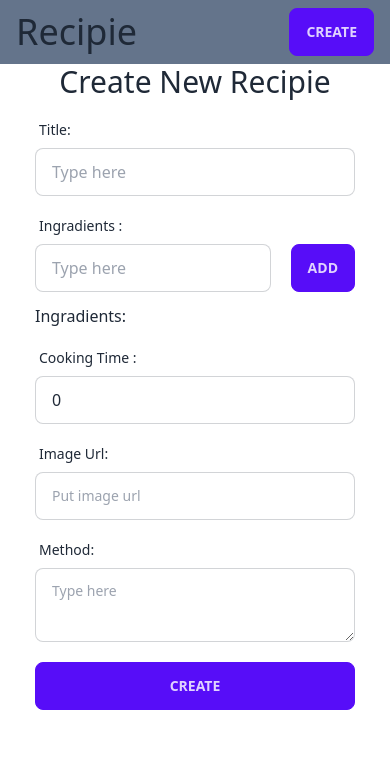
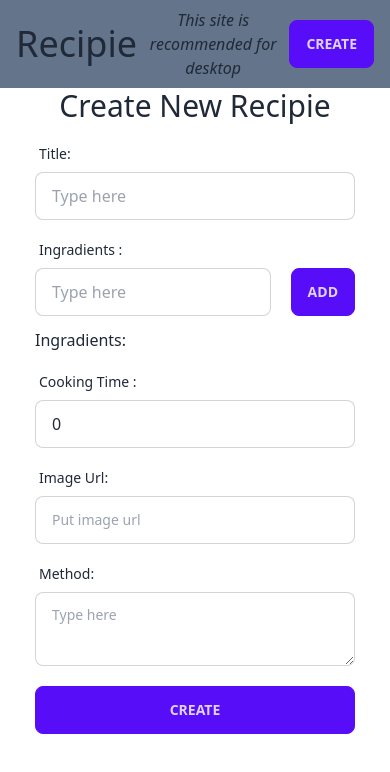
Before and after one commit to odilovweb/recepies-app, a React (Vite) app: page /create in a window 390 px wide. Shown: the top 772 px of the page. Built offline with nearby package versions, Linux system fonts and the light colour scheme.

Commit message:
Added Responsive

```diff
--- a/src/Layouts/RooterLayout.jsx
+++ b/src/Layouts/RooterLayout.jsx
@@ -6,6 +6,9 @@ function RooterLayout() {
       <header className="bg-slate-500">
         <nav className="flex align-element justify-between items-center py-2 ">
           <h1 className="text-4xl">Recipie</h1>
+          <p className="italic text-center max-w-[200px] min-[650px]:hidden">
+            This site is recommended for desktop
+          </p>
           <Link className="btn btn-primary" to="/create">
             Create
           </Link>
--- a/src/pages/Home.jsx
+++ b/src/pages/Home.jsx
@@ -16,12 +16,12 @@ function Home() {
         <h2 className="text-3xl font-bold text-center my-5">{error}</h2>
       )}
       {data && (
-        <ul className="py-20 grid grid-cols-3 gap-x-3 gap-y-10">
+        <ul className="py-20 grid grid-cols-3 gap-x-3 gap-y-10 max-[975px]:grid-cols-2 max-[665px]:grid-cols-1 ">
           {data.map((item) => {
             return (
               <li
                 key={item.id}
-                className="card w-96 bg-base-100 shadow-xl max-w-[310px]"
+                className="card w-96 bg-base-100 shadow-xl max-w-[310px] max-[665px]: mx-auto"
               >
                 <figure>
                   <img srcSet={item.img} alt="Recepie Image" />
--- a/src/pages/RecepieDetail.jsx
+++ b/src/pages/RecepieDetail.jsx
@@ -17,7 +17,7 @@ function RecepieDetail() {
         )}
         {error && <h3 className="text-3xl font-bold text-center">{error}</h3>}
         {data && (
-          <div className="flex justify-between py-10">
+          <div className="flex justify-between py-1 pt-8 max-[1000px]:flex-col items-center ">
             <img
               className="w-[450px] h-[350px] shadow-current r"
               srcSet={data.img}
```
